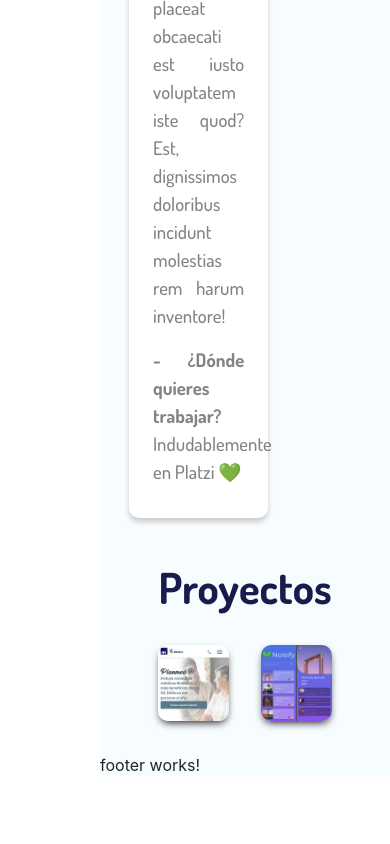
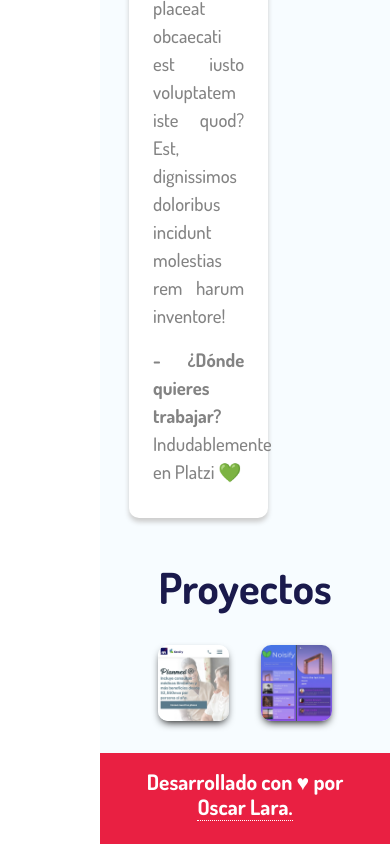
Before and after one commit to Xploitz404/web-unicorn-challenge, an Angular app: page / in a window 390 px wide. Shown: the part 1293-2137 px from the top of the page. Before the commit the page ends 2086 px from the top, so only its background shows below. Built offline with nearby package versions, Linux system fonts and the light colour scheme.

Commit message:
feat (footer): Se completan estructura y estilos desktop y mobile

```diff
--- a/src/app/core/shell/footer/footer.component.html
+++ b/src/app/core/shell/footer/footer.component.html
@@ -1 +1,5 @@
-<p>footer works!</p>
+<footer class="footer">
+  <h4 class="title-3">
+    Desarrollado con ♥ por <a href="https://www.instagram.com/xploitz404/" class="footer__link" target="_blank">Oscar Lara.</a>
+  </h4>
+</footer>
--- a/src/app/core/shell/footer/footer.component.sass
+++ b/src/app/core/shell/footer/footer.component.sass
@@ -0,0 +1,19 @@
+@import '../../../styles/_colors.scss'
+
+.footer
+  width: 100%
+  display: flex
+  align-items: center
+  justify-content: center
+  padding: 1rem 2rem
+  background-color: $red-100
+  &__link
+    color: $white-100
+    border-bottom: 1px dotted $white-100
+    &:hover
+      text-decoration: none
+      color: #cccccc
+
+.title-3
+  color: $white-100
+  text-align: center
```
